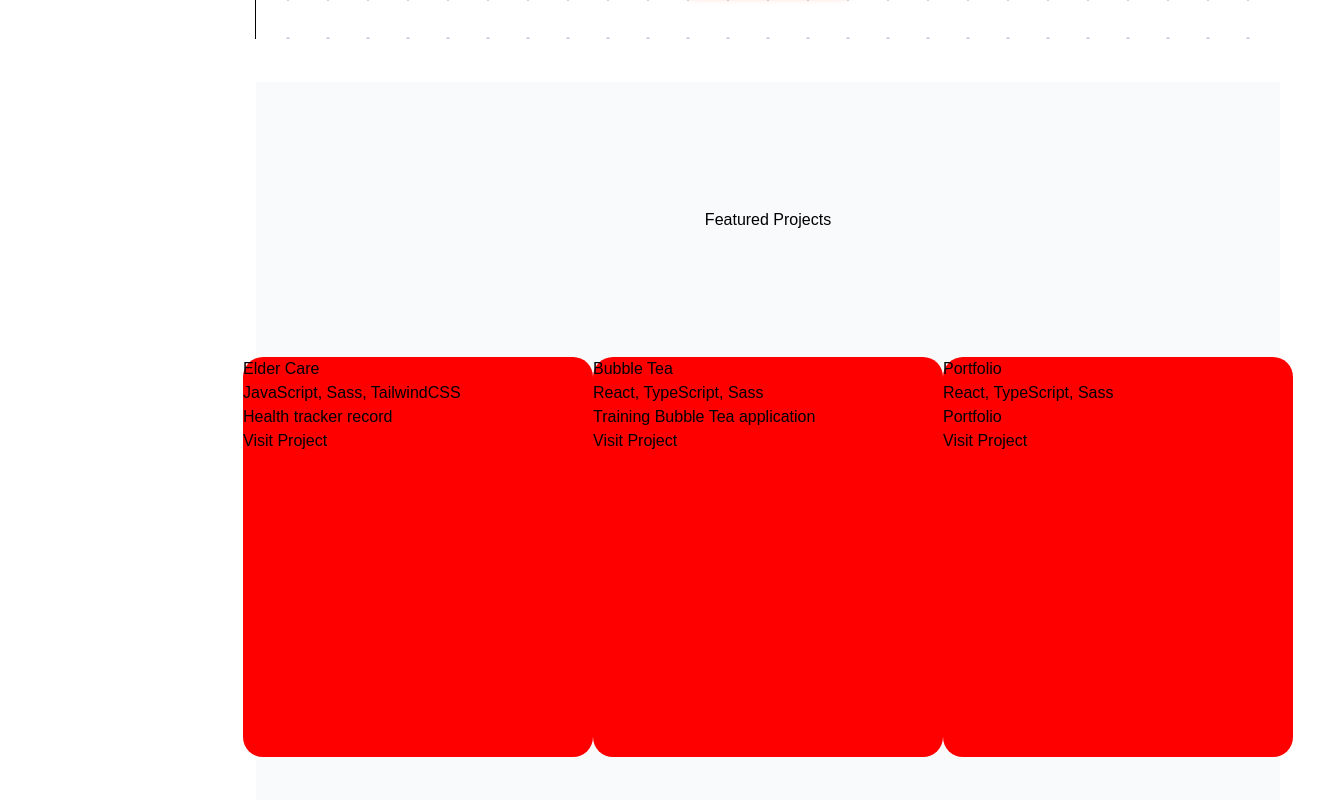
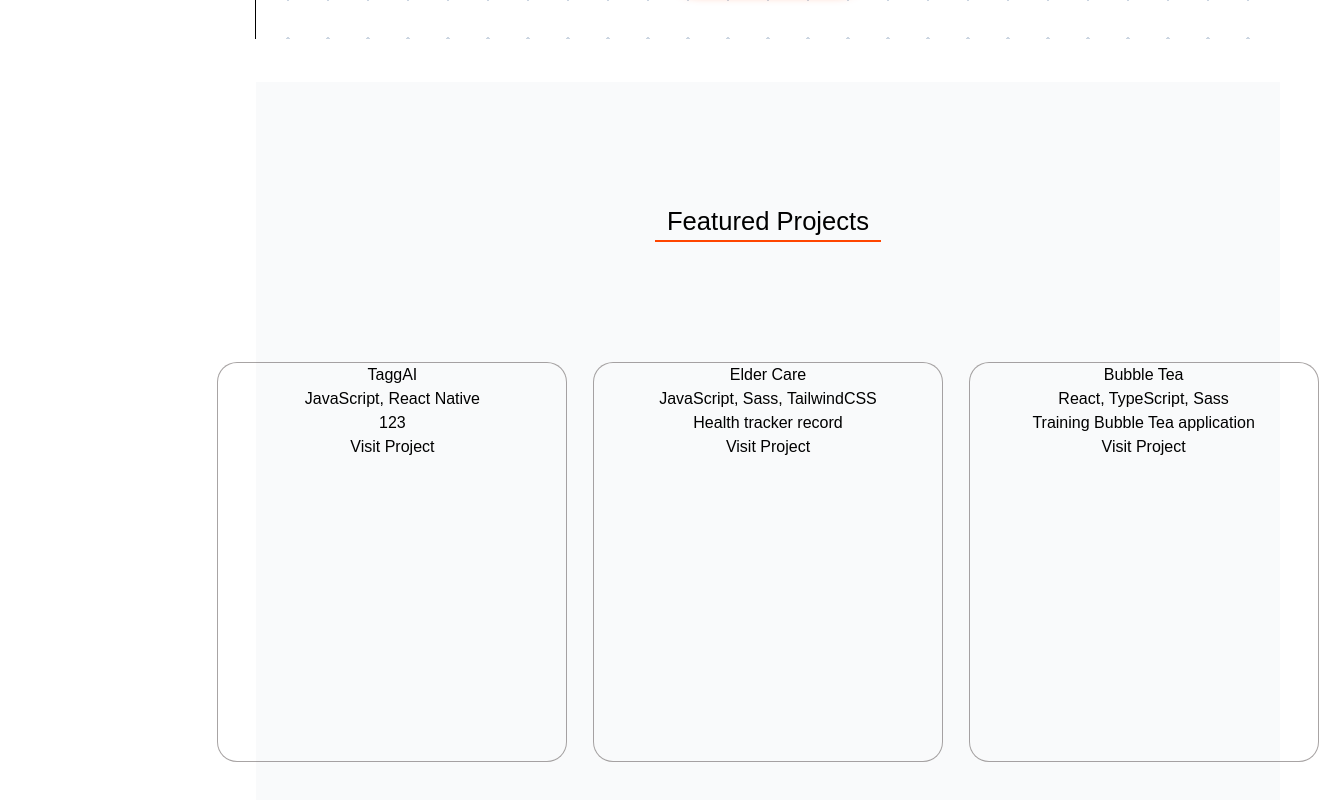
Before and after one commit to YenHuynh02/portfolio-v2, a React (Create React App) app: page / in a window 1280 px wide. Shown: the part 761-1561 px from the top of the page, 1331 px wide, since content can reach past the window. Built offline with nearby package versions, Linux system fonts and the light colour scheme.

Commit message:
Portfolio projects updated
Co-authored-by: Peter <yenhh0212@gmail.com>

```diff
--- a/src/backend/data/projectData.ts
+++ b/src/backend/data/projectData.ts
@@ -1,4 +1,11 @@
 export const projectData = [
+    {
+        name: 'TaggAI',
+        languages: 'JavaScript, React Native',
+        description: '123',
+        background: '',
+        url: ''
+    },
     {
         name: 'Elder Care',
         languages: 'JavaScript, Sass, TailwindCSS',
@@ -13,11 +20,4 @@ export const projectData = [
         background: '',
         url: ''
     },
-    {
-        name: 'Portfolio',
-        languages: 'React, TypeScript, Sass',
-        description: 'Portfolio',
-        background: '',
-        url: ''
-    }
 ];
--- a/src/frontend/HomePage/Home.sass
+++ b/src/frontend/HomePage/Home.sass
@@ -124,6 +124,12 @@ $fontFamily: 'Poppins', serif
             width: 100%
             height: 100vh
             background: rgb(249, 250, 251)
+
+            h2
+                text-align: center
+                width: 22%
+                font-size: 2vw
+                border-bottom: 2px solid $textColor
 
             .outter-box
                 display: flex
--- a/src/frontend/ProjectPage/Projects.sass
+++ b/src/frontend/ProjectPage/Projects.sass
@@ -1,5 +1,11 @@
 .projects-wrapper
-    background: red
+    border: 1px solid rgba(83, 74, 74, 0.5)
+    display: flex
+    justify-content: center
+    margin: 0 1vw
     width: 350px
     height: 400px
     border-radius: 20px
+
+    .inner-box
+        text-align: center
```
